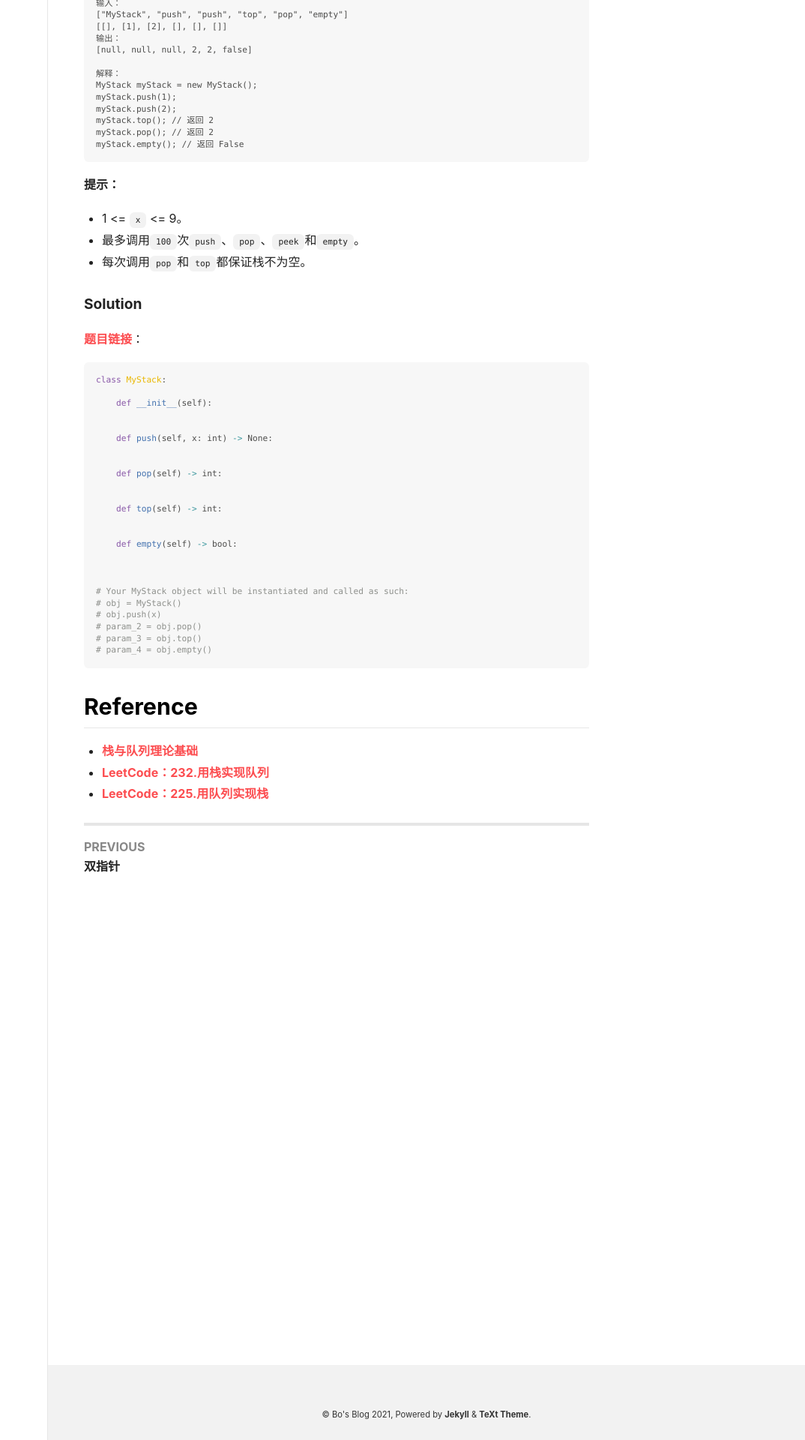
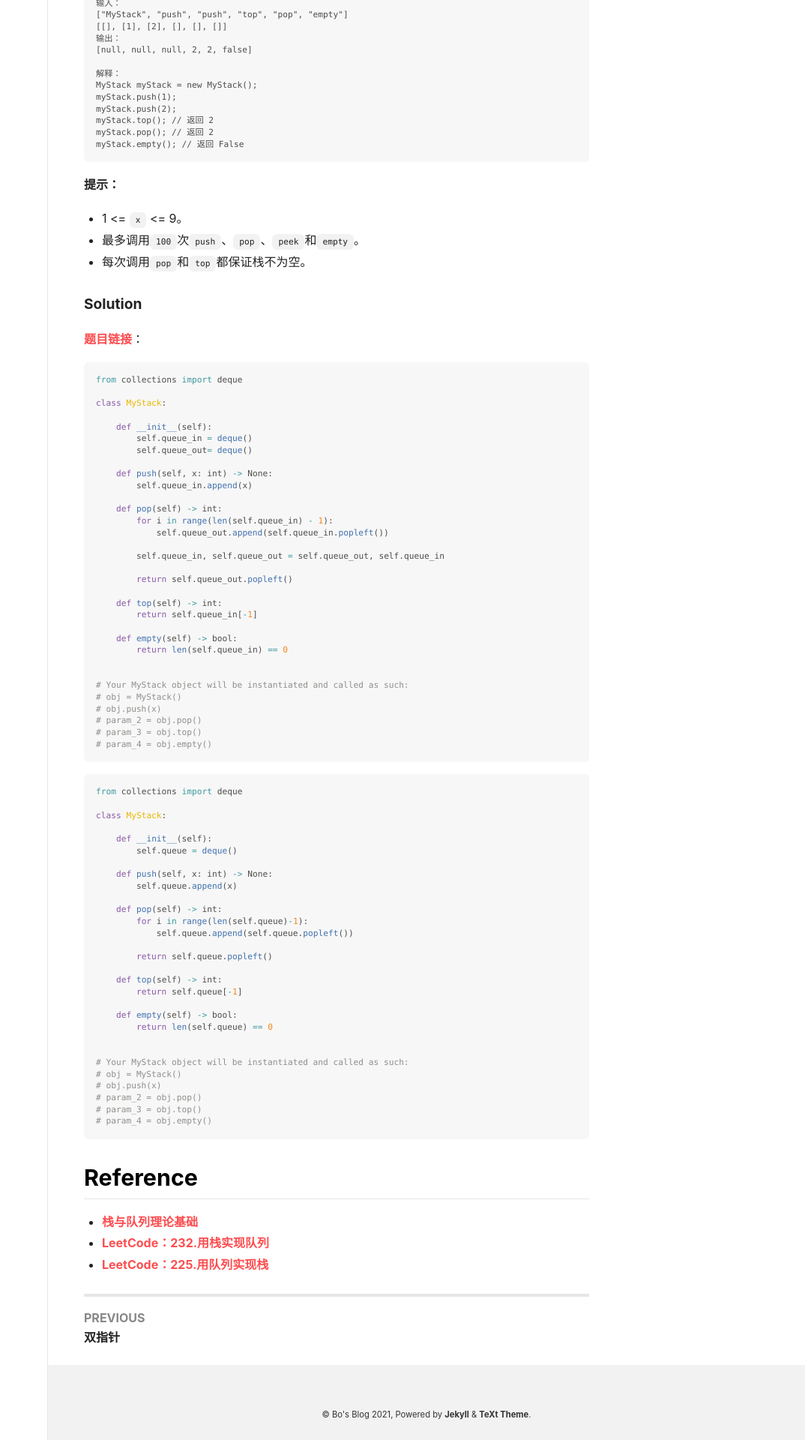
Before and after one commit to peng00bo00/peng00bo00_previous_blog, a Jekyll site: the page built from _leetcode/2023-02-01-StackQueue.md, in a window 1280 px wide. Shown: the part 2545-4465 px from the top of the page at 75% size, without its empty margins (206-1280 px from the left). Built offline with Jekyll 4.4.1, drawn with Linux system fonts in a browser that asks for light colours; nearby versions of some CDN libraries; comment, search, counter and statistics services are not loaded.

Commit message:
Update 2023-02-01-StackQueue.md

````diff
--- a/_leetcode/2023-02-01-StackQueue.md
+++ b/_leetcode/2023-02-01-StackQueue.md
@@ -140,22 +140,63 @@ myStack.empty(); // 返回 False
 [题目链接](https://leetcode.cn/problems/implement-stack-using-queues/)：
 
 ```python
+from collections import deque
+
 class MyStack:
 
     def __init__(self):
+        self.queue_in = deque()
+        self.queue_out= deque()
+
+    def push(self, x: int) -> None:
+        self.queue_in.append(x)
+
+    def pop(self) -> int:
+        for i in range(len(self.queue_in) - 1):
+            self.queue_out.append(self.queue_in.popleft())
+
+        self.queue_in, self.queue_out = self.queue_out, self.queue_in
+
+        return self.queue_out.popleft()
+
+    def top(self) -> int:
+        return self.queue_in[-1]
+
+    def empty(self) -> bool:
+        return len(self.queue_in) == 0
 
 
+# Your MyStack object will be instantiated and called as such:
+# obj = MyStack()
+# obj.push(x)
+# param_2 = obj.pop()
+# param_3 = obj.top()
+# param_4 = obj.empty()
+```
+{: .snippet}
+
+```python
+from collections import deque
+
+class MyStack:
+
+    def __init__(self):
+        self.queue = deque()
+
     def push(self, x: int) -> None:
-
+        self.queue.append(x)
 
     def pop(self) -> int:
+        for i in range(len(self.queue)-1):
+            self.queue.append(self.queue.popleft())
 
+        return self.queue.popleft()
 
     def top(self) -> int:
-
+        return self.queue[-1]
 
     def empty(self) -> bool:
-
+        return len(self.queue) == 0
 
 
 # Your MyStack object will be instantiated and called as such:
````
